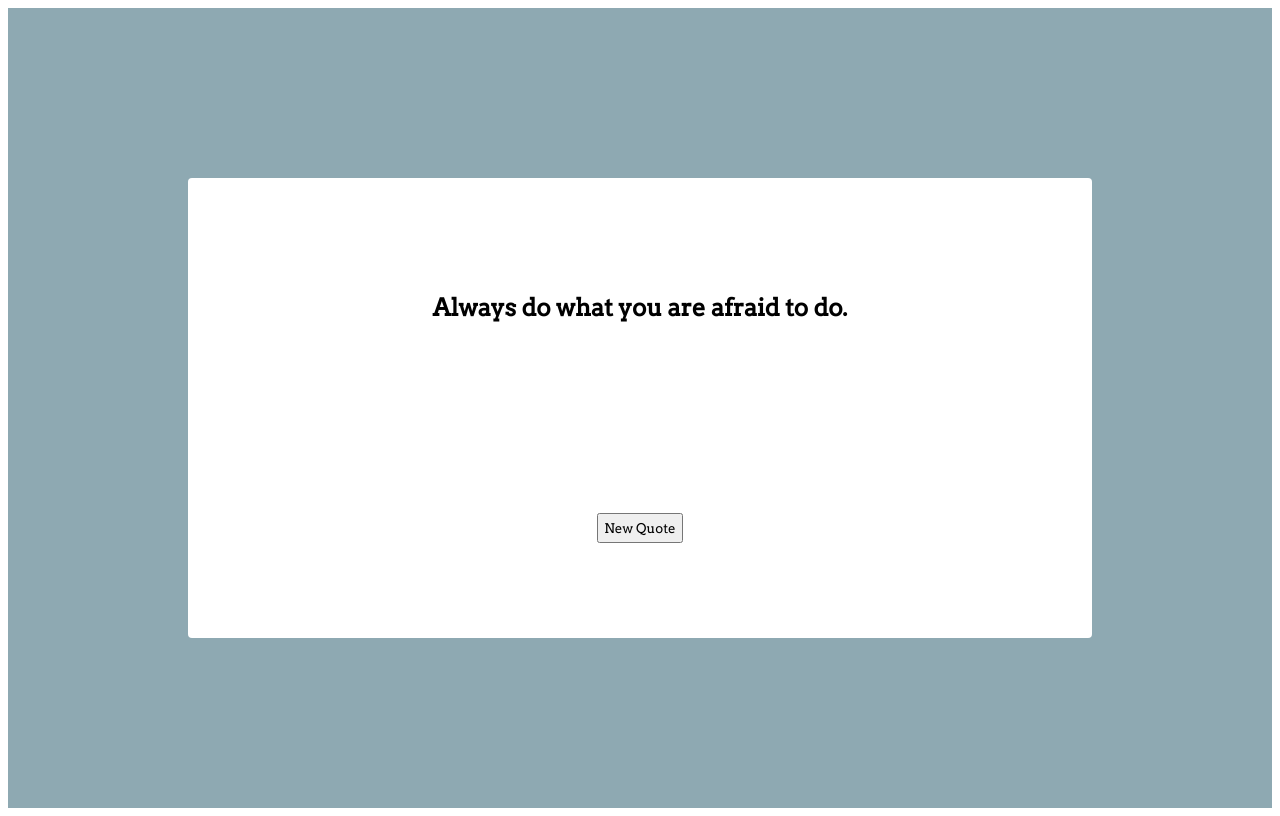
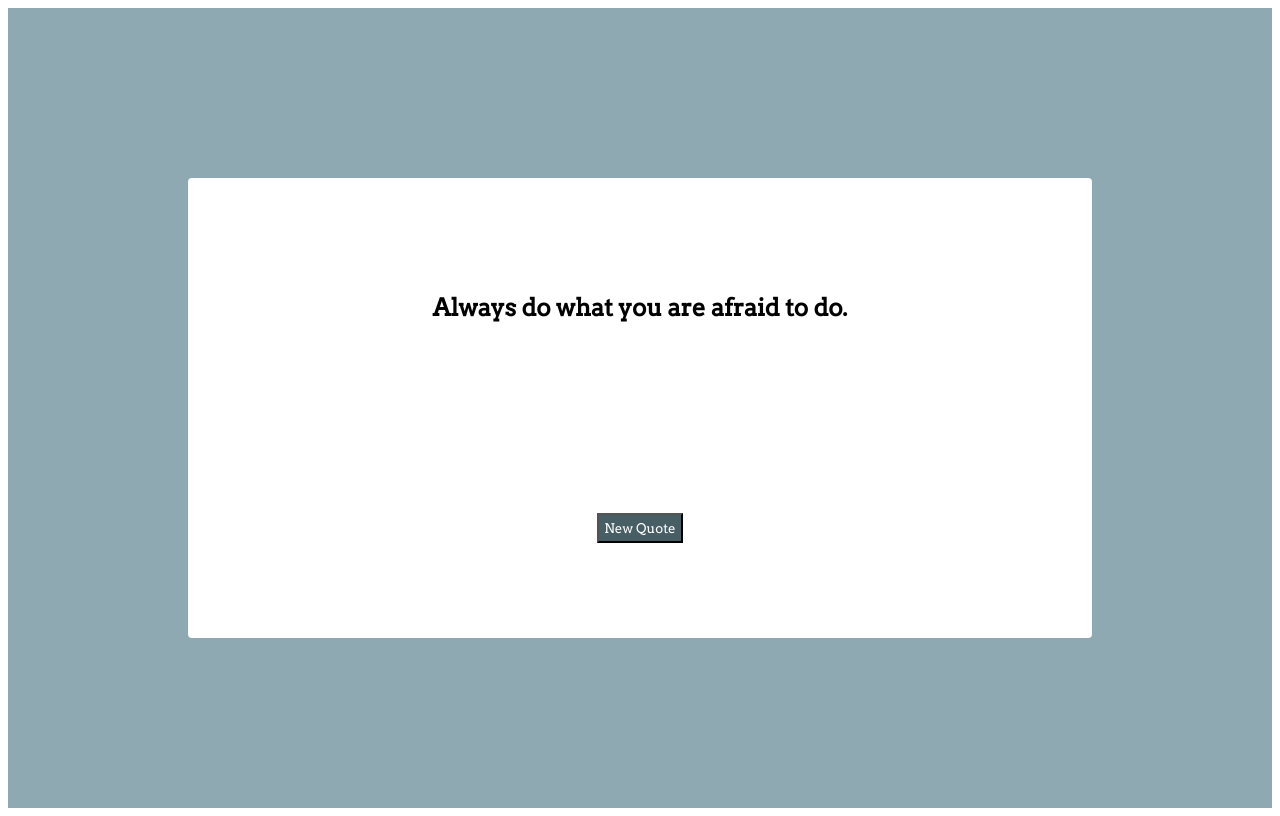
Before and after one commit to kyleroden/quote_machine, a plain HTML site: page index.html in a window 1280 px wide. Drawn offline with nearby package versions, Linux system fonts and the light colour scheme.

Commit message:
css changes to button

```diff
--- a/index.html
+++ b/index.html
@@ -15,8 +15,7 @@
   <link href='https://fonts.googleapis.com/css?family=Arvo' rel='stylesheet' type='text/css'>
   <div id="container">
     <div id="quote_box">
-      <!--<div id="quote_entry">-->
-      <h2 id="quote">Always do what you are afraid to do.</h2>
+      <h2 id="quote">Always do what you are afraid to do.</h2><!--this h2 will change text from jquery click , in 'quoter.js'-->
       <button id="quote_button">New Quote</button>
     </div>
   </div>
--- a/styles.css
+++ b/styles.css
@@ -12,6 +12,7 @@ h2, button {
 }
 #quote_box {
   height: 55vh;
+  max-height: 600px;
   background-color: white;
   width: 70%;
   display: flex;
@@ -21,9 +22,12 @@ h2, button {
   flex-wrap: wrap;
   border-radius: 4px;
   flex-direction: column;
+
 }
 
 
 #quote_button {
   padding: 5px;
+  background-color: #475E65;
+  color: #FFF;
 }
```
